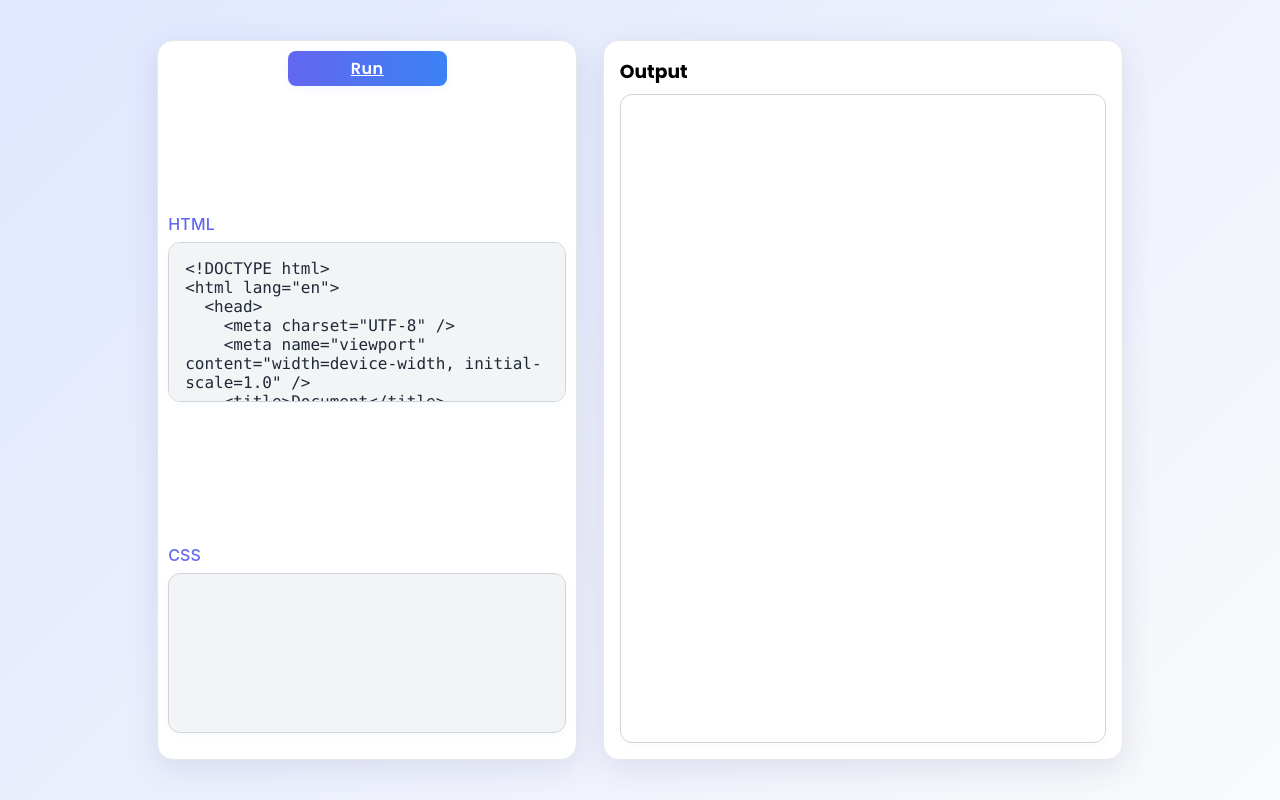
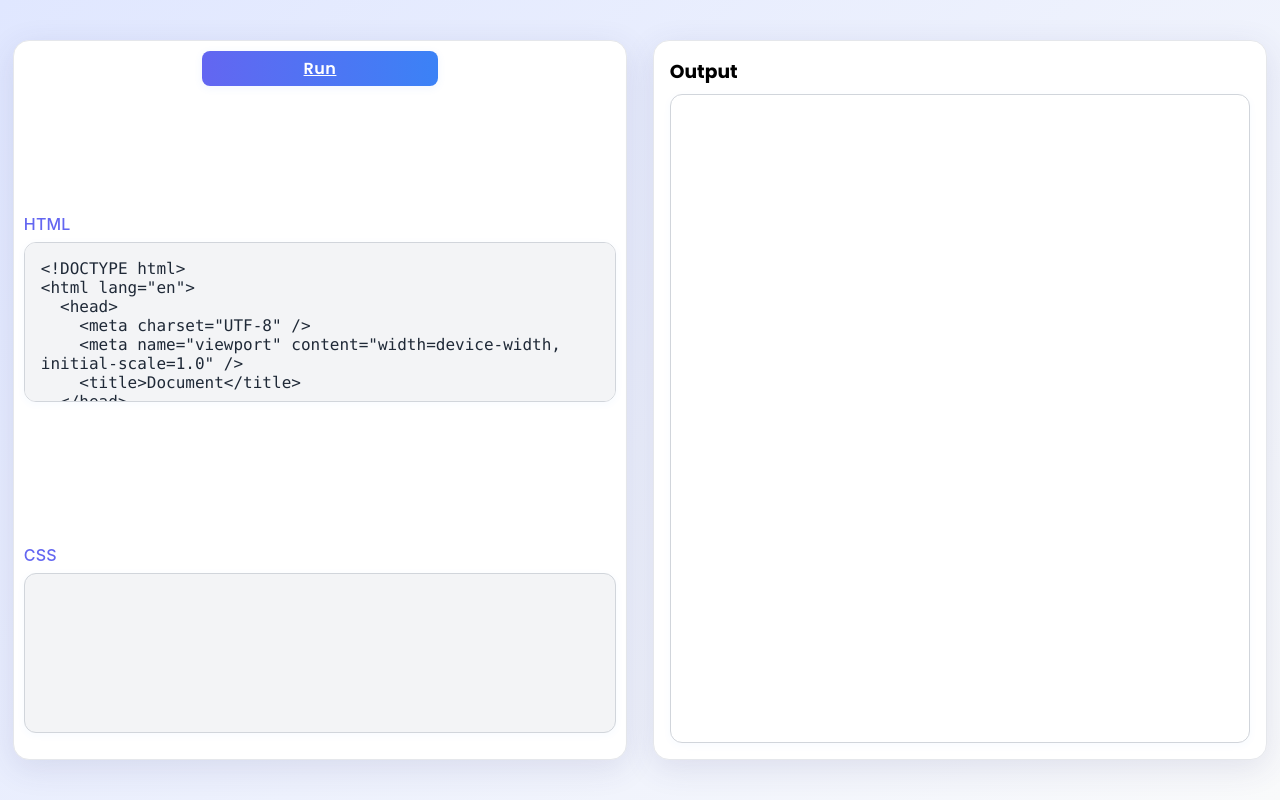
Before and after one commit to Mohd-Hamza-123/H-Code-Editor, a plain HTML site: page index.html in a window 1280 px wide. Drawn offline with Linux system fonts and the light colour scheme.

Commit message:
change-style

```diff
--- a/style.css
+++ b/style.css
@@ -58,7 +58,7 @@ form {
     align-items: center;
     height: 90vh;
     min-height: 450px;
-    width: 420px;
+    width: 48vw;
     max-width: 95vw;
     padding: 10px 10px;
     background: #fff;
@@ -142,7 +142,7 @@ textarea:focus {
     display: flex;
     flex-direction: column;
     justify-content: center;
-    width: 520px;
+    width: 48vw;
     max-width: 98vw;
     padding: 1rem;
     height: 90vh;
```
